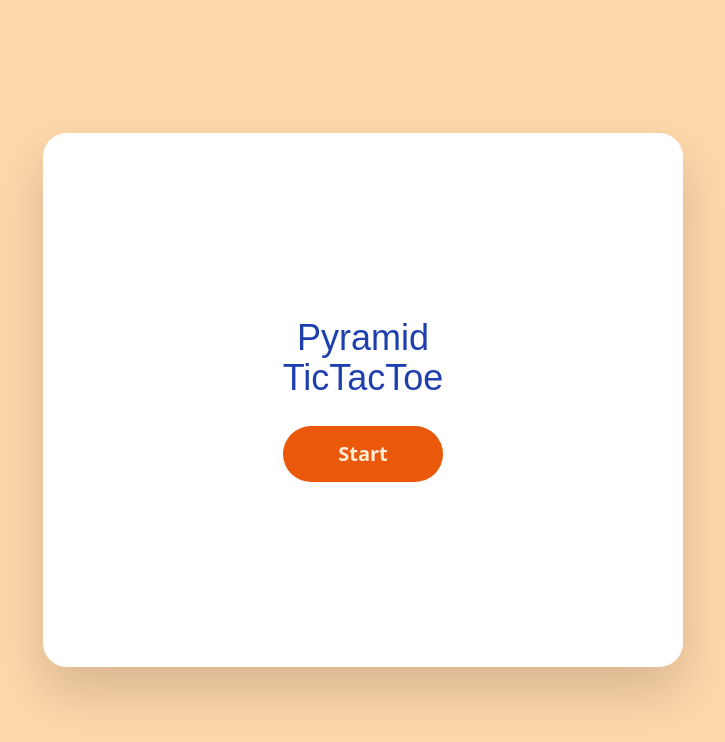
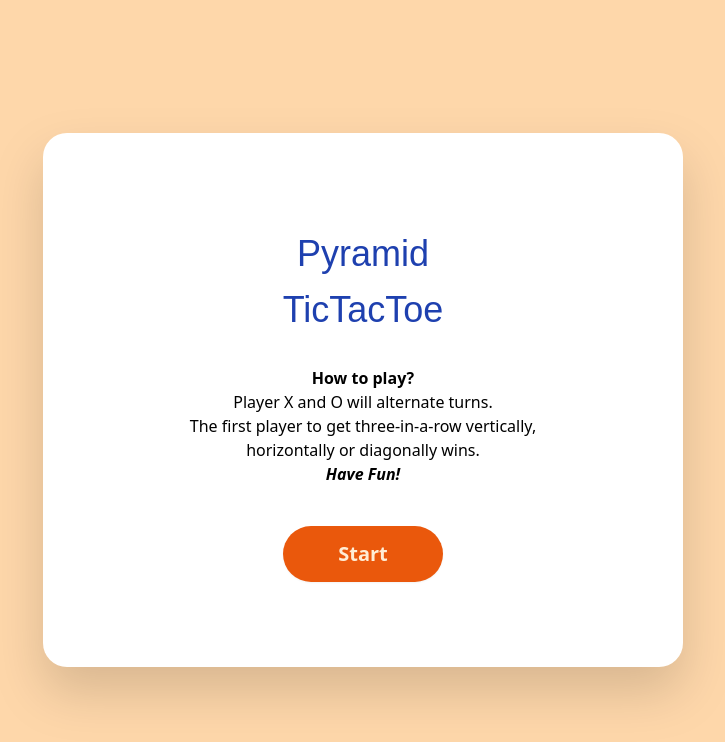
Before and after one commit to ivorinee/OnigiriOXO, a React (Create React App) app: page / in a window 1280 px wide. Shown: the top 742 px of the page, without its empty margins (277-1002 px from the left). Built offline with nearby package versions, Linux system fonts and the light colour scheme.

Commit message:
Added instructions

```diff
--- a/public/index.html
+++ b/public/index.html
@@ -7,7 +7,7 @@
     <meta name="theme-color" content="#000000" />
     <meta
       name="description"
-      content="Web site created using create-react-app"
+      content="Pyramid TicTacToe Game"
     />
     <link rel="apple-touch-icon" href="%PUBLIC_URL%/logo192.png" />
     <!--
@@ -24,7 +24,7 @@
       work correctly both with client-side routing and a non-root public URL.
       Learn how to configure a non-root public URL by running `npm run build`.
     -->
-    <title>Pyramid TicTacToe</title>
+    <title>Onigiri OXO</title>
   </head>
   <body>
     <noscript>You need to enable JavaScript to run this app.</noscript>
--- a/src/App.js
+++ b/src/App.js
@@ -117,11 +117,22 @@ function App() {
 
   return (
     <div className="w-screen h-screen flex items-center justify-center bg-orange-200">
-      <div className="w-1/2 h-2/3 flex flex-col items-center justify-center gap-y-7 p-3 rounded-3xl bg-white drop-shadow-2xl small-container">
+      <div className="w-1/2 h-2/3 flex flex-col items-center justify-center gap-y-10 p-2 rounded-3xl bg-white drop-shadow-2xl small-container">
         {startBtn && (
           <div>
             <h1>Pyramid</h1>
             <h1>TicTacToe</h1>
+            <p className="text-center font-bold pt-5">How to play?</p>
+            <p className="text-center">
+              Player X and O will alternate turns.
+            </p>
+            <p className="w-96 text-center">
+              The first player to get three-in-a-row vertically, horizontally or
+              diagonally wins.
+            </p>
+            <p className="w-96 text-center italic font-semibold">
+              Have Fun!
+            </p>
           </div>
         )}
         {startBtn && (
--- a/src/index.css
+++ b/src/index.css
@@ -17,7 +17,7 @@
 }
 
 h1 {
-  @apply font-shrikhand text-4xl text-blue-800 text-center;
+  @apply font-shrikhand text-4xl text-blue-800 text-center m-4;
 }
 
 @media screen and (max-width: 900px) {
```
